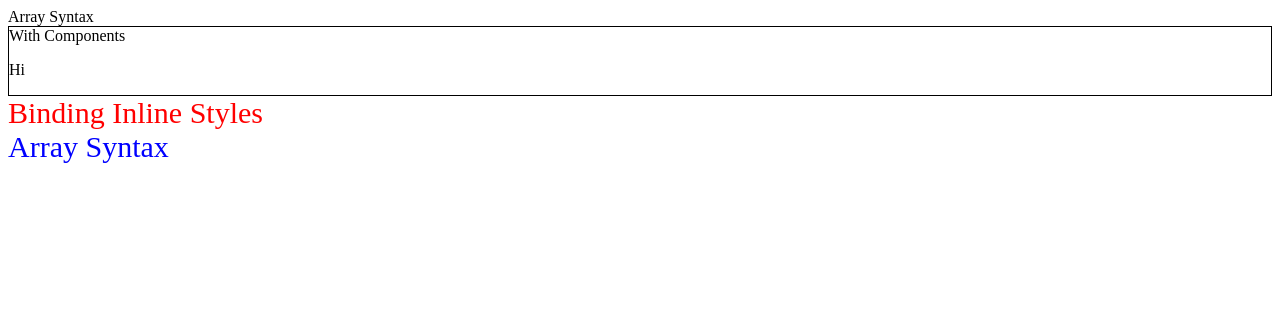
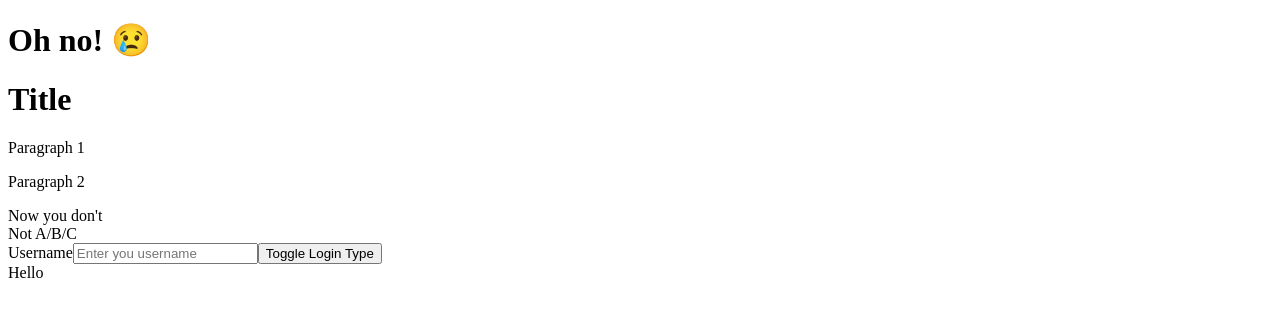
Before and after one commit to napoleon-commits/VueCLI, a Vue app: page / in a window 1280 px wide. Shown: the top 316 px of the page. Built offline with nearby package versions, Linux system fonts and the light colour scheme.

Commit message:
Conditional Rendering

```diff
--- /dev/null
+++ b/src/components/ConditionalRendering.vue
@@ -0,0 +1,52 @@
+<template>
+  <div>
+      <!-- v-if -->
+      <h1 v-if="awesome">Vue is awesome</h1>
+      <h1 v-else>Oh no! 😢</h1>
+      <!-- Conditional Groups with v-if -->
+      <template v-if="ok">
+          <h1>Title</h1>
+          <p>Paragraph 1</p>
+          <p>Paragraph 2</p>
+      </template>
+      <!--  -->
+      <!--  -->
+      <!--  -->
+      <div v-if="Math.random() > 0.5">Now you see me</div>
+      <div v-else>Now you don't</div>
+      <!-- v-else-if -->
+      <div v-if="type==='A'">A</div>
+      <div v-if="type==='B'">B</div>
+      <div v-if="type==='C'">C</div>
+      <div v-else>Not A/B/C</div>
+      <!-- Controlling Reusuable Elements with key -->
+      <!-- use the key attribute if you do not want to retain data -->
+      <template v-if="loginType==='username'">
+          <label for="login">Username</label>
+          <input type="text" id="login" placeholder="Enter you username" key="username-input">
+      </template>
+      <template v-else>
+          <label for="login">Email</label>
+          <input type="text" id="login" placeholder="Enter you email" key="email-input">
+      </template>
+      <button @click="loginType = loginType==='username'?'not':'username'">Toggle Login Type</button>
+      <div v-show="ok">Hello</div>
+  </div>
+</template>
+
+<script>
+export default {
+    data(){
+        return{
+            awesome: false,
+            ok: true,
+            type: "D",
+            loginType:"username",
+        }
+    }
+}
+</script>
+
+<style>
+
+</style>
--- a/src/main.js
+++ b/src/main.js
@@ -8,12 +8,14 @@ import Vue from 'vue'
 // import TemplateSyntax from './components/TemplateSyntax'
 // import Computed from './components/Computed'
 
-import ClassAndBindingStyles from './components/ClassAndBindingStyles'
+// import ClassAndBindingStyles from './components/ClassAndBindingStyles'
+
+import ConditionalRendering from './components/ConditionalRendering';
 
 Vue.config.productionTip = false
 
 new Vue({
-  render: h => h(ClassAndBindingStyles),
+  render: h => h(ConditionalRendering),
 }).$mount('#app');
 
 // console.log(Instance.data() === obj2);
```
